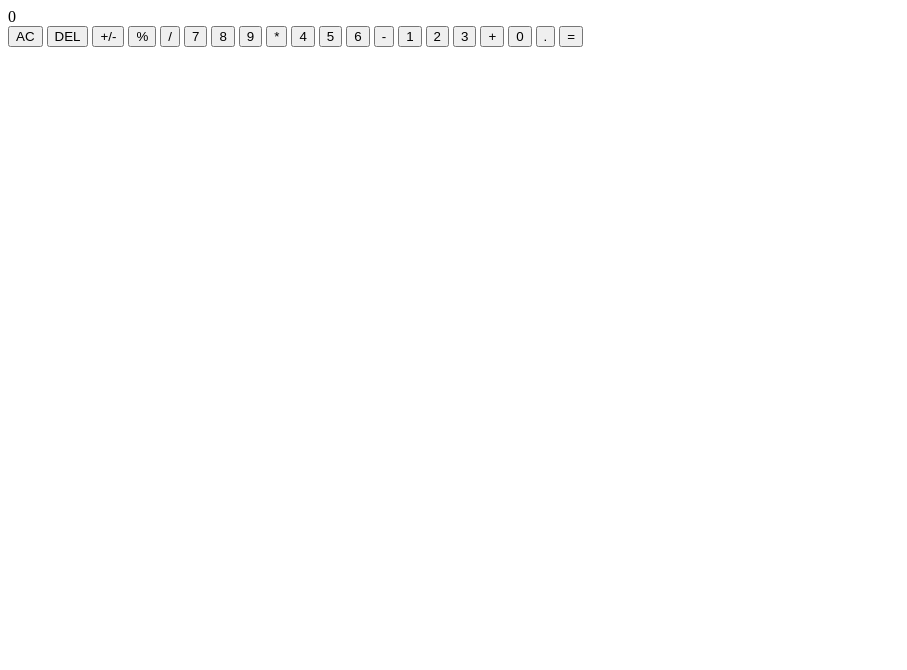
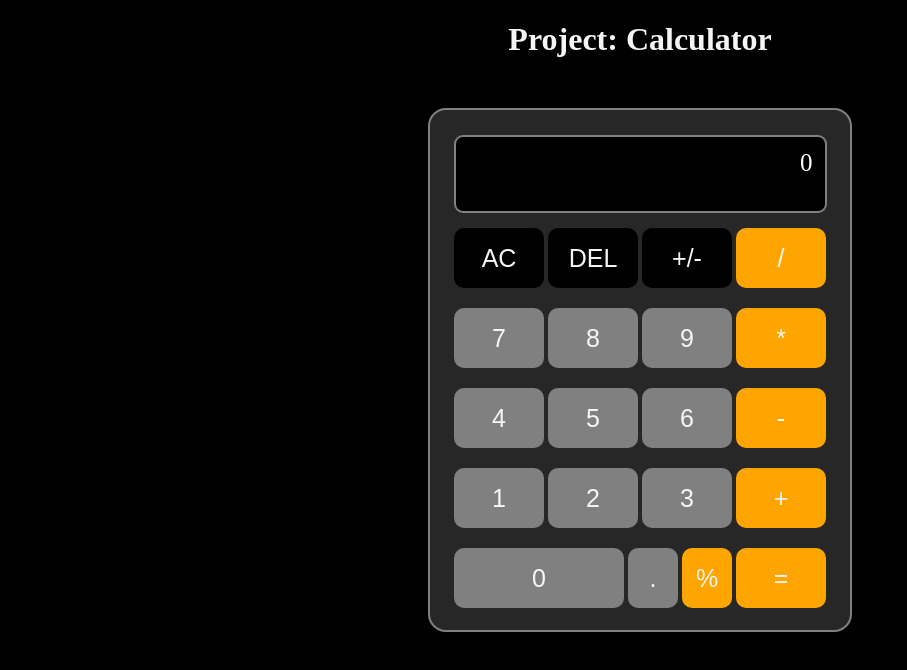
Before and after one commit to Cassleblack/calculator, a plain HTML site: page index.html in a window 1280 px wide. Shown: the whole page, without its empty margins (0-907 px from the left). Drawn offline with Linux system fonts and the light colour scheme.

Commit message:
added style to my calculator

```diff
--- a/index.html
+++ b/index.html
@@ -7,12 +7,12 @@
         <script src="script.js" defer></script>
     </head>
     <body>
+        <h1>Project: Calculator</h1>
         <div class="container" id="container">
             <div class="display" id="display">0</div>
             <button class="btn" id="AC">AC</button>
             <button class="btn" id="DEL">DEL</button>
             <button class="btn" id="addOrSub">+/-</button>
-            <button class="btn" id="percent">%</button>
             <button class="btn" id="divide">/</button>
             <button class="btn" id="seven">7</button>
             <button class="btn" id="eight">8</button>
@@ -28,6 +28,7 @@
             <button class="btn" id="add">+</button>
             <button class="btn" id="zero">0</button>
             <button class="btn" id="point">.</button>
+            <button class="btn" id="percent">%</button>
             <button class="btn" id="equals">=</button>
         </div>
     </body>
--- a/script.js
+++ b/script.js
@@ -2,7 +2,7 @@ const operation = {
     add: function(num1, num2) { return num1 + num2; },
     subtract: function(num1, num2) { return num1 - num2; },
     multiply: function(num1, num2) { return num1 * num2; },
-    divide: function(num1, num2) { if (num2 === 0) { return "Error: Division by zero is undefined."; }
+    divide: function(num1, num2) { if (num2 === 0) { return "Synthax Error"; }
     return num1 / num2; },
     percent: function(num1) { return num1 / 100},
     operates: function(num1, operator, num2) {
--- a/style.css
+++ b/style.css
@@ -0,0 +1,105 @@
+body {
+    color: whitesmoke;
+    text-align: center;
+    background-color: black;
+ }
+
+ .container {
+    background-color: rgb(40, 39, 39);
+    height: 500px;
+    width: 400px;
+    border: 2px solid gray;
+    border-radius: 18px;
+    margin-left: auto;
+    margin-right: auto;
+    margin-top: 50px;
+    margin-bottom: 100px;
+    padding: 10px;
+ }
+
+ .display {
+    background-color: rgb(0, 0, 0);
+    width: 345px;
+    height: 50px;
+    border: 2px solid gray;
+    border-radius: 9px;
+    text-align: right;
+    padding: 12px;
+    margin-left: auto;
+    margin-right: auto;
+    margin-top: 15px;
+    color: white;
+    font-size: 25px;
+ }
+
+.btn {
+    color: white;
+    font-size: 25px;
+
+ }
+
+ #AC, #DEL, #addOrSub {
+    background-color: black;
+    color: whitesmoke;
+    width: 90px;
+    height: 60px;
+    border: 3px solid black;
+    border-radius: 10px;
+    margin-top: 15px;
+    margin-bottom: 1;
+ }
+
+ #divide, #multiply, #subtract, #add, #percent, #equals {
+    background-color: orange;
+    color: whitesmoke;
+    width: 90px;
+    height: 60px;
+    border: 3px solid orange;
+    border-radius: 10px;
+    margin-bottom: 10px;
+    margin-top: 10px;
+ }
+
+ #seven, #eight, #nine, #four, #five, #six, #one, #two, #three {
+    background-color: gray;
+    color: whitesmoke;
+    width: 90px;
+    height: 60px;
+    border: 3px solid gray;
+    border-radius: 10px;
+    margin-bottom: 10px;
+    margin-top: 10px;
+ }
+
+ #zero {
+    background-color: gray;
+    color: whitesmoke;
+    width: 170px;
+    height: 60px;
+    border: 3px solid gray;
+    border-radius: 10px;
+    margin-bottom: 10px;
+    margin-top: 10px;
+ }
+
+ #point {
+    background-color: gray;
+    color: whitesmoke;
+    width: 50px;
+    height: 60px;
+    border: 3px solid gray;
+    border-radius: 10px;
+    margin-bottom: 10px;
+    margin-top: 10px;
+ }
+
+ #percent {
+    background-color: orange;
+    color: whitesmoke;
+    width: 50px;
+    height: 60px;
+    border: 3px solid orange;
+    border-radius: 10px;
+    margin-bottom: 10px;
+    margin-top: 10px;
+ }
```
